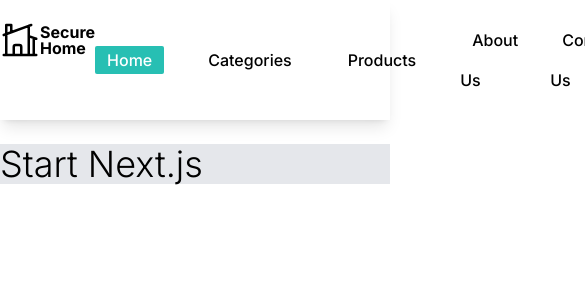
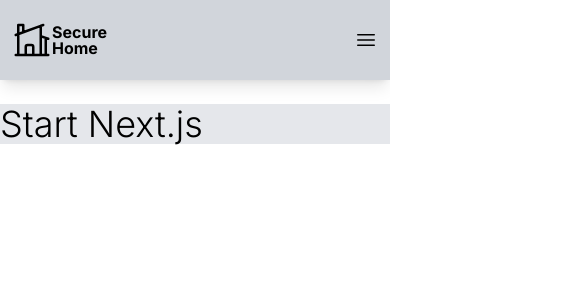
Before and after one commit to khalek-repliq/Secure_Home_Next_Project, a Next.js app: page / in a window 390 px wide. Shown: the top 300 px of the page, 585 px wide, since content can reach past the window. Built offline with nearby package versions, Linux system fonts and the light colour scheme.

Commit message:
navbar update for moible responsive

```diff
--- a/components/navbar/Navbar.jsx
+++ b/components/navbar/Navbar.jsx
@@ -1,13 +1,15 @@
 "use client";
 import Link from "next/link";
-import React from "react";
+import React, { useState } from "react";
 import { usePathname } from "next/navigation";
 
+// Navbar Items style here
 const navStyle = {
   active: "bg-[#27bfb3] text-white  px-3 py-1 rounded-sm",
   default: "px-3 py-1 rounded-sm",
 };
 
+// All navbar Items list here
 const navItem = [
   {
     id: 1,
@@ -38,12 +40,13 @@
 
 const Navbar = () => {
   const pathName = usePathname();
+  const [open, setOpen] = useState(false);
 
   const handleNavbarStyle = (itemPath) =>
     itemPath === pathName ? true : false;
 
   return (
-    <div className=" mb-6 shadow-lg py-5">
+    <div className=" mb-6 shadow-lg py-5 px-3 md:px-5 lg:px-10  bg-gray-300">
       <div className="flex justify-between ">
         {/* logo area */}
         <div>
@@ -73,8 +76,53 @@
         </div>
 
         {/* Items area */}
-        <div className=" leading-[2.5]">
-          <ul className=" flex items-center space-x-8 font-medium">
+        <div className=" md:leading-[2.5]">
+          {/* Mobile hamburger menu icon */}
+          <div className="md:hidden">
+            {/* menu icon */}
+            <div>
+              <svg
+                onClick={() => setOpen(!open)}
+                xmlns="http://www.w3.org/2000/svg"
+                fill="none"
+                viewBox="0 0 24 24"
+                strokeWidth={1.5}
+                stroke="currentColor"
+                className="w-6 h-6 mt-2 cursor-pointer"
+              >
+                <path
+                  strokeLinecap="round"
+                  strokeLinejoin="round"
+                  d="M3.75 6.75h16.5M3.75 12h16.5m-16.5 5.25h16.5"
+                />
+              </svg>
+            </div>
+            {/* mobile menu item list */}
+            <div>
+              <ul
+                className={`md:hidden items-center font-medium bg-white w-full absolute  top-[80px] border text-center space-y-5 transition-all duration-300 ${
+                  open ? "left-0" : "-left-full"
+                }`}
+              >
+                {navItem.map((item) => (
+                  <li key={item.id}>
+                    <Link
+                      className={
+                        handleNavbarStyle(item.path)
+                          ? navStyle.active
+                          : navStyle.default
+                      }
+                      href={item.path}
+                    >
+                      {item.name}
+                    </Link>
+                  </li>
+                ))}
+              </ul>
+            </div>
+          </div>
+
+          <ul className={`hidden md:flex items-center space-x-8 font-medium`}>
             {navItem.map((item) => (
               <li key={item.id}>
                 <Link
```
